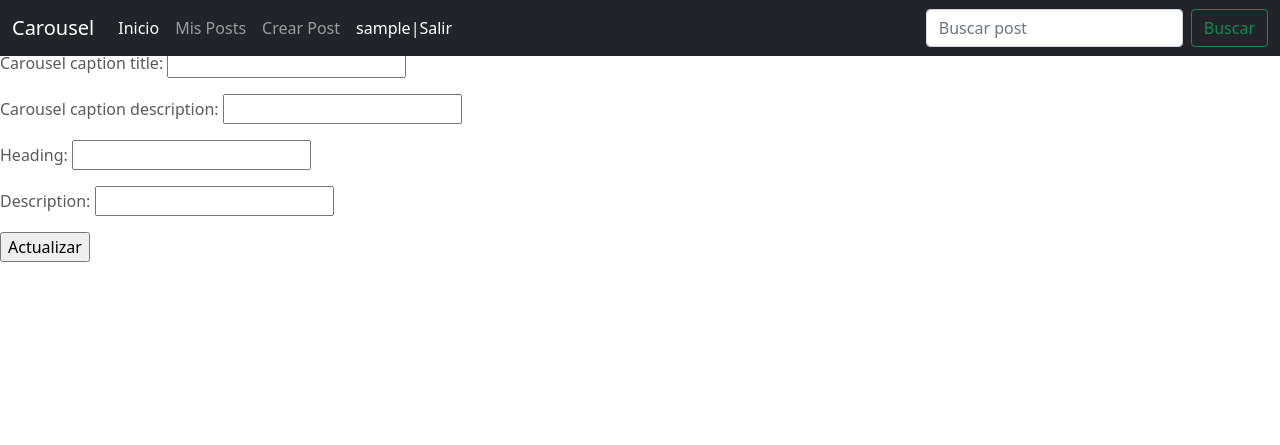
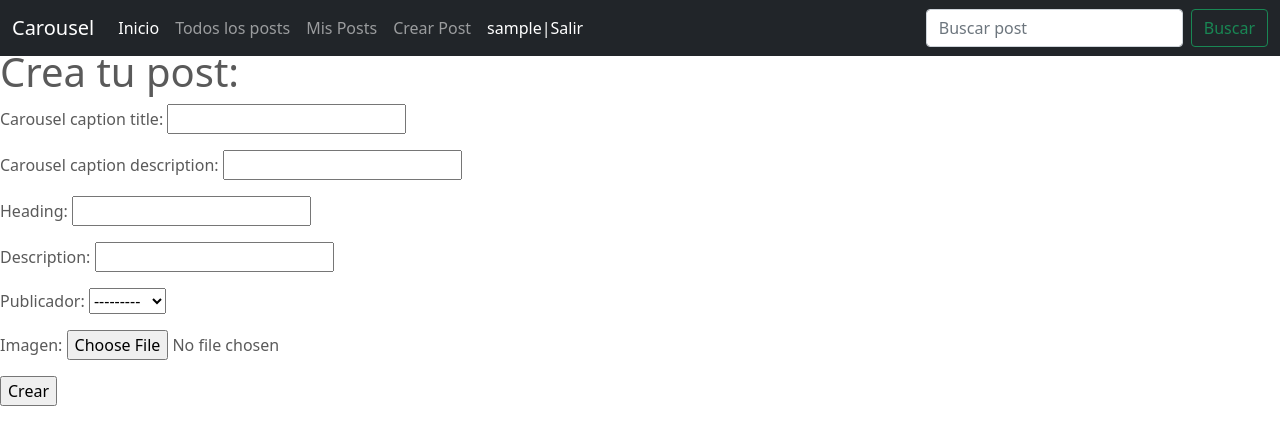
Before and after one commit to JuanPeralta19/SocialTravel_Profe, a Django app: page /Post/Create in a window 1280 px wide. Shown: the top 445 px of the page. Run offline with Django 4.2, Linux system fonts and the light colour scheme; the visitor is signed in with stand-in values (Sample User, id 1); data comes from the database, SQL or seed files in the repository; some libraries are stand-ins or nearby versions.

Commit message:
clase 24

```diff
--- a/SocialTravel/models.py
+++ b/SocialTravel/models.py
@@ -1,10 +1,17 @@
 from django.db import models
+from django.contrib.auth.models import User
 
 class post(models.Model):
     carousel_caption_title = models.CharField(max_length=30)
     carousel_caption_description = models.CharField(max_length=80)
     heading = models.CharField(max_length=15)
     description = models.CharField(max_length=120)
+    publicador = models.ForeignKey(to = User, on_delete = models.CASCADE, related_name = "publicador")
+    imagen = models.ImageField(upload_to = "posts", null = True, blank = True)
+
+    @property
+    def imagen_url(self):
+        return self.imagen.url if self.imagen else ''
 
     def __str__(self):
         return f"{self.id} - {self.heading}"
--- a/SocialTravel/templates/SocialTravel/base.html
+++ b/SocialTravel/templates/SocialTravel/base.html
@@ -60,9 +60,12 @@
           <li class="nav-item">
             <a class="nav-link active" aria-current="page" href="{% url  'index' %}">Inicio</a>
           </li>
+          <li class="nav-item">
+            <a class="nav-link" href="{% url 'post-list' %}">Todos los posts</a>
+          </li>
           {%if user.is_authenticated %}
           <li class="nav-item">
-            <a class="nav-link" href="{% url 'post-list' %}">Mis Posts</a>
+            <a class="nav-link" href="{% url 'post-mine' %}">Mis Posts</a>
           </li>
         </li>
         <li class="nav-item">
@@ -72,6 +75,7 @@
           <a class="nav-link active" aria-current="page" href="{% url  'logout' %}">{{user.username}}|Salir</a>
         </li>
           {% else %}
+
           <li class="nav-item">
             <a class="nav-link active" aria-current="page" href="{% url  'login' %}">Ingresar</a>
           </li>
--- a/SocialTravel/templates/SocialTravel/post_form.html
+++ b/SocialTravel/templates/SocialTravel/post_form.html
@@ -3,11 +3,11 @@
 {% load static %}
 
 {% block principal %}
-
-<form method="post">
+<h1>Crea tu post:</h1>
+<form method="post" enctype = "multipart/form-data">
     {% csrf_token %}
     {{form.as_p}}
-    <input type="submit" value="Actualizar">
+    <input type="submit" value="Crear">
 </form>
 
 
--- a/SocialTravel/templates/SocialTravel/post_list.html
+++ b/SocialTravel/templates/SocialTravel/post_list.html
@@ -4,11 +4,12 @@
 
 {% block principal %}
 
+<h1>Viajes:</h1>
 <ul>
     {%  for post in posts  %}
-    <li>{{ post.carousel_caption_title }} - {{ post.heading}}
+    <li>{{post.publicador}} - {{ post.carousel_caption_title }} - {{ post.heading}}
         <a href="{% url 'post-detail' post.id %}">Detalle</a>
-        {% if user.is_authenticated %}
+        {% if user.is_authenticated and user.id == post.publicador.id %}
         <a href="{% url 'post-update' post.id %}">Actualizar</a>
         <a href="{% url 'post-delete' post.id %}">Borrar</a>
         {% endif %}
--- a/SocialTravel/views.py
+++ b/SocialTravel/views.py
@@ -5,7 +5,7 @@
 from django.views.generic import ListView, DetailView, CreateView, UpdateView, DeleteView
 from django.contrib.auth.views import LoginView, LogoutView
 from django.contrib.auth.forms import UserCreationForm
-from django.contrib.auth.mixins import LoginRequiredMixin
+from django.contrib.auth.mixins import LoginRequiredMixin, UserPassesTestMixin
 
 def index(request):
     return render(request, "SocialTravel/index.html")
@@ -14,16 +14,30 @@
     model = post
     context_object_name = "posts"
 
+class PostMineList(LoginRequiredMixin, PostList):
+
+    def get_queryset(self):
+        return post.objects.filter(publicador = self.request.user.id).all()
+
 class PostDetail(DetailView):
     model = post
     context_object_name = "post"
 
-class PostUpdate(LoginRequiredMixin, UpdateView):
+class PermitsOnlyOwners(UserPassesTestMixin):
+    def test_func(self):
+        user_id = self.request.user.id
+        post_id = self.kwargs.get("pk")
+        return post.objects.filter(publicador = user_id, id = post_id).exists()
+
+
+class PostUpdate(LoginRequiredMixin,PermitsOnlyOwners, UpdateView):
     model = post
     success_url = reverse_lazy("post-list")
     fields = '__all__'
 
-class PostDelete(LoginRequiredMixin, DeleteView):
+
+
+class PostDelete(LoginRequiredMixin,PermitsOnlyOwners, DeleteView):
     model = post
     context_object_name = "post"
     success_url = reverse_lazy("post-list")
--- a/project/settings.py
+++ b/project/settings.py
@@ -116,9 +116,13 @@
 # Static files (CSS, JavaScript, Images)
 # https://docs.djangoproject.com/en/4.1/howto/static-files/
 
+STATIC_ROOTE = str(Path(BASE_DIR) / 'static')
 STATIC_URL = 'static/'
 
 # Default primary key field type
 # https://docs.djangoproject.com/en/4.1/ref/settings/#default-auto-field
 
 DEFAULT_AUTO_FIELD = 'django.db.models.BigAutoField'
+
+MEDIA_ROOT = str(Path(BASE_DIR) / 'media')
+MEDIA_URL = 'media/'
--- a/project/urls.py
+++ b/project/urls.py
@@ -15,8 +15,10 @@
 """
 from django.contrib import admin
 from django.urls import path
-from SocialTravel.views import (index, PostList, PostDetail, PostUpdate, PostDelete, PostCreate,
-                                PostSearch, Login, SignUp, Logout)
+from SocialTravel.views import (index, PostList, PostDetail, PostUpdate, PostDelete,
+                                PostCreate, PostMineList, PostSearch, Login, SignUp, Logout)
+from django.conf import settings
+from django.conf.urls.static import static
 
 urlpatterns = [
     path('', index, name="index"),
@@ -30,5 +32,9 @@
     path('login/', Login.as_view(),name = "login"),
     path('signup/', SignUp.as_view(), name = "signup"),
     path('logout/', Logout.as_view(), name = "logout"),
+    path('Post/List/Mine',PostMineList.as_view(), name = "post-mine"),
+
 
 ]
+
+urlpatterns += static(settings.MEDIA_URL, document_root = settings.MEDIA_ROOT)
```
Also changed, not shown: SocialTravel/templates/SocialTravel/post_detail.html (+8 -6 lines), SocialTravel/migrations/0002_post_publicador.py (added), SocialTravel/migrations/0003_post_imagen.py (added), media/posts/La_Rioja.jpg (added).
